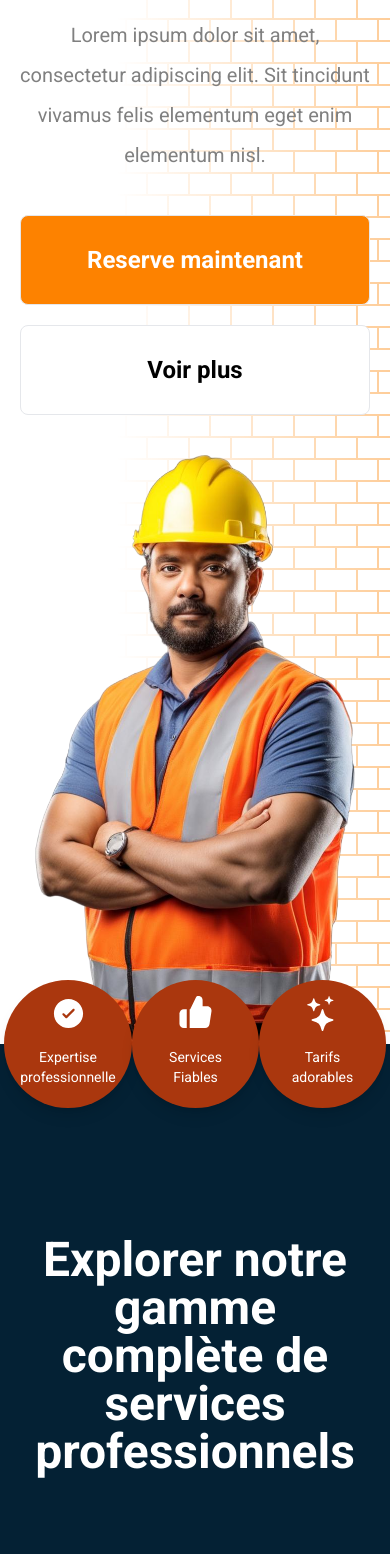
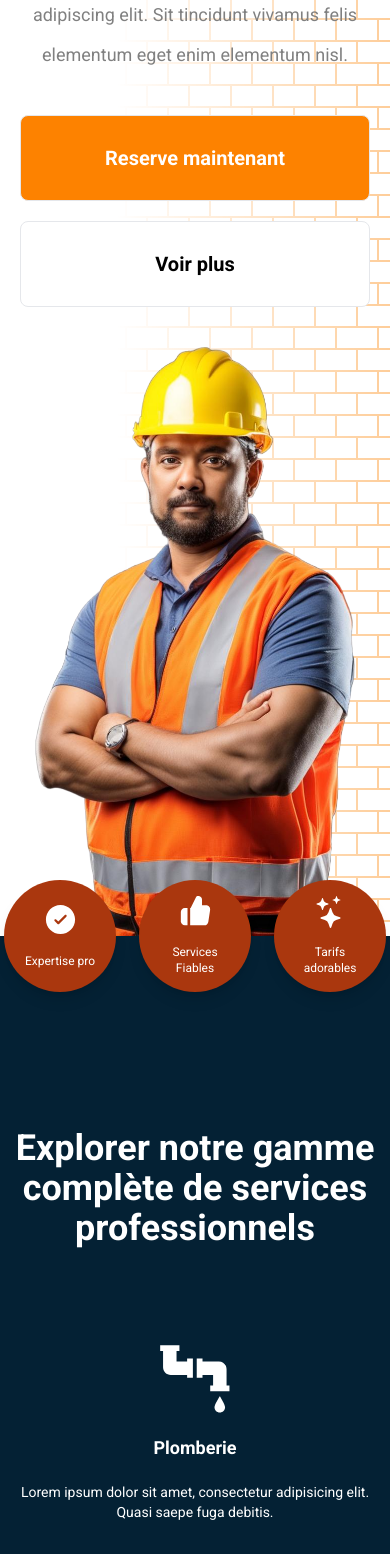
Before and after one commit to ou-sama1/HomeHelper-Frontend, a React (Vite) app: page / in a window 390 px wide. Shown: the part 414-1968 px from the top of the page. Built offline with nearby package versions, Linux system fonts and the light colour scheme.

Commit message:
change(home) : decreasing the fonts for responsivity

```diff
--- a/src/pages/home/components/explore/index.jsx
+++ b/src/pages/home/components/explore/index.jsx
@@ -59,7 +59,7 @@ const cards = [
   {
     id: 0,
     icon: <CheckIcon color={"#fff"} dimensions={"35px"} />,
-    text: "Expertise professionnelle",
+    text: "Expertise pro",
   },
   {
     id: 1,
@@ -82,27 +82,28 @@ const ExploreSection = () => {
       <ul className="absolute -top-0 flex w-full -translate-y-1/2 flex-row justify-between px-1 sm:px-5 md:px-10 lg:-top-7 lg:translate-y-0">
         {cards.map(({ id, icon, text }) => (
           <li
-            className="flex h-32 w-32 flex-col items-center gap-4 rounded-full bg-tertiary px-5 py-4 shadow-lg md:h-40 md:w-40 lg:h-28 lg:w-1/4 lg:rounded-lg"
+            className="flex h-28 w-28 flex-col items-center justify-center gap-4 rounded-full bg-tertiary px-5 py-4 shadow-lg sm:h-36 sm:w-36 md:h-40 md:w-40 lg:h-28 lg:w-1/4 lg:rounded-lg"
             key={id}
           >
             {icon}
-            <span className="text-sm md:text-lg lg:text-xl">{text}</span>
+            <span className="text-xs sm:text-sm md:text-lg lg:text-xl">
+              {text}
+            </span>
           </li>
         ))}
       </ul>
-
-      <h2 className="w-auto text-5xl font-bold lg:text-6xl xl:w-4/5">
+      <h2 className="w-auto text-4xl font-bold md:text-5xl lg:text-6xl xl:w-4/5">
         Explorer notre gamme complète de services professionnels
       </h2>
-      <ul className="grid-col-1 m-0 grid gap-20 p-0 sm:grid-cols-2 sm:gap-10 lg:grid-cols-3 lg:gap-20 xl:gap-28">
+      <ul className="grid-col-1 m-0 grid gap-20 px-2 sm:grid-cols-2 sm:gap-10 lg:grid-cols-3 lg:gap-20 xl:gap-28">
         {servicesShowcaseData.map(({ id, name, description, icon }) => (
           <li
             key={id}
-            className="flex w-96 flex-col items-center gap-5 text-center sm:w-72 xl:w-80"
+            className="flex w-full flex-col items-center gap-5 text-center sm:w-72 xl:w-80"
           >
             {icon}
-            <h5 className="text-xl font-bold md:text-2xl">{name}</h5>
-            <p className="text-lg md:text-xl">{description}</p>
+            <h5 className="text-lg font-bold sm:text-xl md:text-2xl">{name}</h5>
+            <p className="text-sm sm:text-lg md:text-xl">{description}</p>
           </li>
         ))}
       </ul>
--- a/src/pages/home/components/forClients/index.jsx
+++ b/src/pages/home/components/forClients/index.jsx
@@ -4,10 +4,10 @@ import { ArrowIcon } from "../../../../components/icons";
 const ForClientsSection = () => {
   return (
     <section className="flex w-full flex-col items-center justify-center gap-5 bg-secondary px-2 py-24 text-center text-white md:px-10 lg:h-144">
-      <h2 className="text-5xl font-bold lg:text-6xl">
+      <h2 className="text-4xl font-bold md:text-5xl lg:text-6xl">
         Prêt à mettre votre maison en parfait état ?
       </h2>
-      <p className="text-2xl font-medium lg:text-3xl">
+      <p className="text-xl font-medium md:text-2xl lg:text-3xl">
         Découvrez nos différents services et réservez dès maintenant
       </p>
       <Link
--- a/src/pages/home/components/forProviders/index.jsx
+++ b/src/pages/home/components/forProviders/index.jsx
@@ -4,26 +4,24 @@ const ForProvidersSection = () => {
   return (
     <section
       id="for-providers-section"
-      className="lg:h-150 flex w-full flex-col items-center justify-between gap-10 px-5 pt-10 sm:px-10 md:px-10 lg:flex-row lg:gap-0 lg:pt-0"
+      className="lg:h-150 flex w-full flex-col items-center justify-between gap-10 px-5 pt-24 sm:px-10 md:px-10 lg:flex-row lg:gap-0 lg:pt-0"
     >
       <div className="z-10 flex w-full flex-col items-center justify-center gap-10 text-center lg:w-3/4 lg:items-start lg:text-left">
         <span className="flex flex-col gap-2 xl:gap-10">
-          <h2 className="text-5xl font-bold lg:text-6xl">
+          <h2 className="text-4xl font-bold md:text-5xl lg:text-6xl">
             Devenez un prestataire de services
           </h2>
-
-          <p className="text-2xl font-medium text-quaternary sm:text-2xl lg:w-4/5 lg:text-3xl">
+          <p className="text-xl font-medium text-quaternary md:text-2xl lg:w-4/5 lg:text-3xl">
             inscrivez-vous en tant que prestataire et commencez à travailler !
           </p>
         </span>
-        <span className="flex w-full flex-col gap-5 text-2xl font-bold sm:w-3/5 lg:w-auto lg:flex-row">
-          <Link
-            to="/SignUp"
-            className="rounded-lg border border-primary px-5 py-7 text-center text-primary transition hover:border-primary hover:bg-primary hover:text-white xl:px-12"
-          >
-            S'inscrire
-          </Link>
-        </span>
+
+        <Link
+          to="/SignUp"
+          className="rounded-lg border border-primary px-14 py-6 text-center text-2xl font-bold text-primary transition hover:border-primary hover:bg-primary hover:text-white lg:text-3xl"
+        >
+          S'inscrire
+        </Link>
       </div>
       <img className="w-120" src={GroupOfWorkers} alt="group-of-workers" />
     </section>
--- a/src/pages/home/components/header/index.jsx
+++ b/src/pages/home/components/header/index.jsx
@@ -9,15 +9,15 @@ const Header = () => {
     >
       <div className="z-10 flex w-full flex-col items-center justify-center gap-10 text-center lg:w-3/4 lg:items-start lg:text-left">
         <span className="flex flex-col gap-2 xl:gap-10">
-          <h1 className="text-6xl font-bold sm:text-7xl xl:text-8xl xl:leading-28">
+          <h1 className="text-5xl font-bold md:text-6xl lg:text-7xl xl:text-8xl xl:leading-28">
             La meilleure solution pour chaque problème de maison.
           </h1>
-          <p className="text-xl leading-10 text-quaternary sm:text-2xl lg:w-4/5">
+          <p className="text-lg leading-10 text-quaternary md:text-2xl lg:w-4/5 xl:text-3xl">
             Lorem ipsum dolor sit amet, consectetur adipiscing elit. Sit
             tincidunt vivamus felis elementum eget enim elementum nisl.
           </p>
         </span>
-        <span className="flex w-full flex-col gap-5 text-2xl font-bold sm:w-3/5 lg:w-auto lg:flex-row">
+        <span className="flex w-full flex-col gap-5 text-xl font-bold sm:w-3/5 md:text-2xl lg:w-auto lg:flex-row">
           <Link
             to="/services"
             className="rounded-lg border bg-primary px-5 py-7 text-center text-white transition hover:border-primary hover:bg-transparent hover:text-primary xl:px-12"
--- a/src/pages/home/components/testimonials/index.jsx
+++ b/src/pages/home/components/testimonials/index.jsx
@@ -38,7 +38,7 @@ const data = [
 const TestimonialsSection = () => {
   return (
     <section className="flex h-screen w-full flex-col items-center justify-center gap-10 px-0 py-16 lg:gap-24 lg:px-10">
-      <h2 className="px-1 text-center text-5xl font-bold lg:text-6xl">
+      <h2 className="px-1 text-center text-4xl font-bold md:text-5xl lg:text-6xl">
         Découvrez ce que nos clients disent sur nous
       </h2>
       <Reviews data={data} />
--- a/src/pages/home/components/whyus/index.jsx
+++ b/src/pages/home/components/whyus/index.jsx
@@ -31,10 +31,10 @@ const WhyusSection = () => {
       className="flex min-h-screen w-full flex-col items-center justify-center gap-28 bg-gray-100 px-1 py-24 text-center md:px-10"
     >
       <div className="flex flex-col items-center gap-5">
-        <h2 className="px-1 text-center text-5xl font-bold lg:text-6xl">
+        <h2 className="px-1 text-center text-4xl font-bold md:text-5xl lg:text-6xl">
           Pourquoi Nous ?
         </h2>
-        <p className="text-2xl font-bold leading-10 lg:w-4/5">
+        <p className="text-xl font-bold leading-10 md:text-2xl lg:w-4/5">
           Notre plateforme vous connecte à des professionnels vérifiés pour une
           expérience simple et fiable, avec une garantie de satisfaction.
         </p>
@@ -43,11 +43,15 @@ const WhyusSection = () => {
         {cards.map(({ id, icon, name, description }) => (
           <li
             key={id}
-            className="flex h-72 w-full flex-col items-center justify-center gap-5 rounded-lg bg-white px-10 py-5 sm:w-4/5 lg:w-2/5 xl:w-120"
+            className="flex w-full flex-col items-center justify-center gap-5 rounded-lg bg-white px-10 py-5 sm:h-72 sm:w-4/5 lg:w-2/5 xl:w-120"
           >
             <span className="rounded-full bg-tertiary p-2">{icon}</span>
-            <span className="h-10 text-xl font-bold sm:text-2xl">{name}</span>
-            <p className="text-lg text-gray-600 sm:text-xl">{description}</p>
+            <span className="h-10 text-lg font-bold sm:text-xl md:text-2xl">
+              {name}
+            </span>
+            <p className="text-sm text-gray-600 sm:text-lg md:text-xl">
+              {description}
+            </p>
           </li>
         ))}
       </ul>
```
